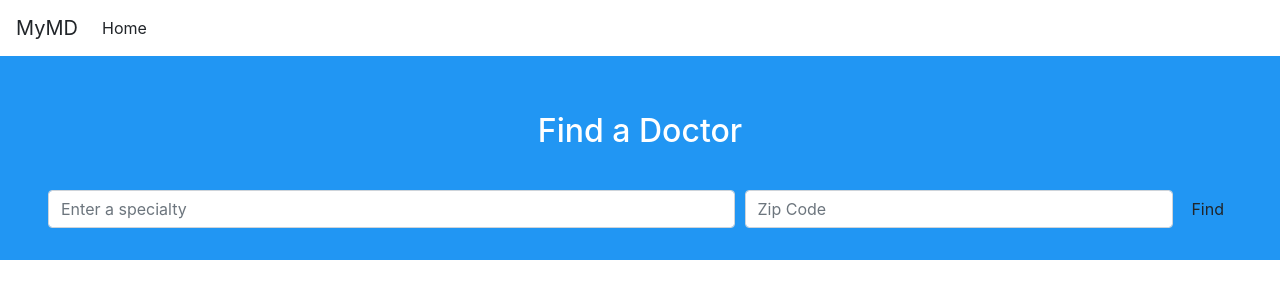
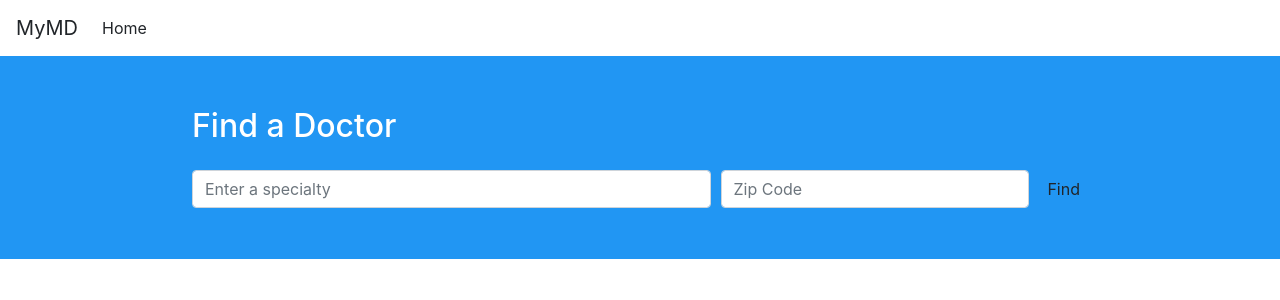
Before and after one commit to abecel22/myMD, a React (Create React App) app: page / in a window 1280 px wide. Shown: the top 300 px of the page. Built offline with nearby package versions, Linux system fonts and the light colour scheme.

Commit message:
Updated margins and layout on homepage.

```diff
--- a/src/App.css
+++ b/src/App.css
@@ -11,16 +11,20 @@
 
 .form-heading {
     color: white;
-    padding: 3vh;
+    text-align: left;
 }
 
 .form-container {
     background-color: #2196f3;
-    padding: 2em 0;
+    padding: 4% 15%;
 }
 
 .form-button {
     background-color: #bbdefb;
+}
+
+.results-container {
+    padding: 4% 15%;
 }
 
 .detail-container {
--- a/src/components/doctors.jsx
+++ b/src/components/doctors.jsx
@@ -68,13 +68,13 @@ class Doctors extends Component {
         return (
             <div className="container-fluid">
                 <div className="form-container">
-                    <h2 className="form-heading">Find a Doctor</h2>
+                    <h2 className="form-heading mb-3">Find a Doctor</h2>
                     <Form
                         onSubmit={this.handleSubmit}
                         onChange={this.handleChange}
                     />
                 </div>
-                <div className="results-container m-5">
+                <div className="results-container">
                     <Results result={results} />
                 </div>
             </div>
--- a/src/components/form.jsx
+++ b/src/components/form.jsx
@@ -3,7 +3,7 @@ import React, { Component } from 'react';
 class Form extends Component {
     render() {
         return (
-            <form onSubmit={this.props.onSubmit} className="mr-5 ml-5">
+            <form onSubmit={this.props.onSubmit}>
                 <div className="form-row">
                     <div className="col-sm-7 mx-auto mt-2">
                         <input
```
